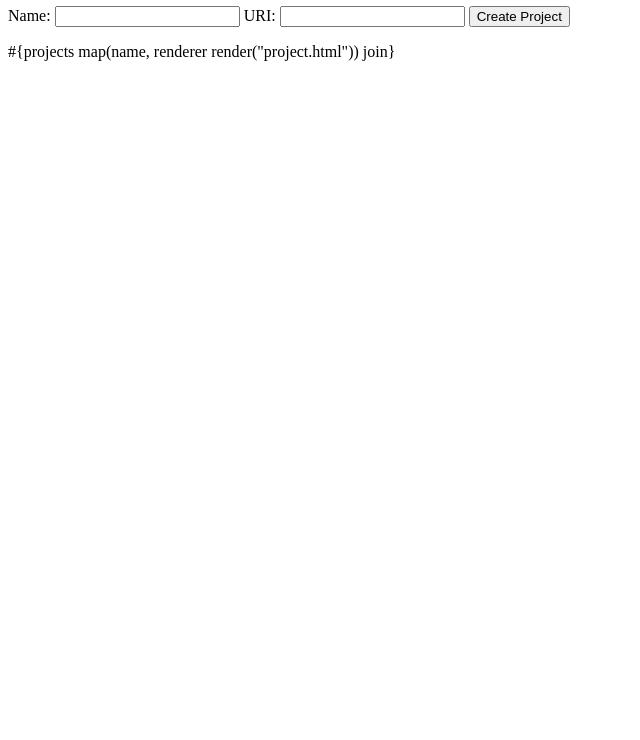
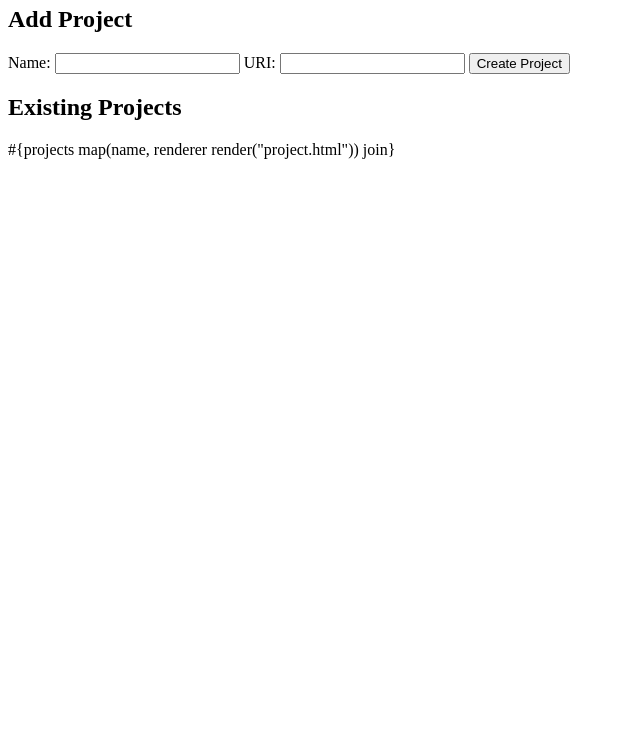
Before and after one commit to qxjit/icis, a plain HTML site: page app/admin.html in a window 1280 px wide. Shown: the part 60-800 px from the top of the page, without its empty margins (0-640 px from the left). Drawn offline with Linux system fonts and the light colour scheme.

```diff
--- a/app/admin.html
+++ b/app/admin.html
@@ -1,11 +1,14 @@
 <html>
   <body>
     <h1 id="title">Welcome to Icis - Admin</h1>
+    <h2>Add Project</h2>
     <form id="projectForm" method="post">
       Name: <input type="text" name="name"/>
       URI: <input type="text" name="uri"/>
       <input type="submit" name="submit" value="Create Project"/>
     </form>
+
+    <h2>Existing Projects</h2>
     #{projects map(name, renderer render("project.html")) join}
   </body>
 </html>
```
Also changed, not shown: 3 other files.
